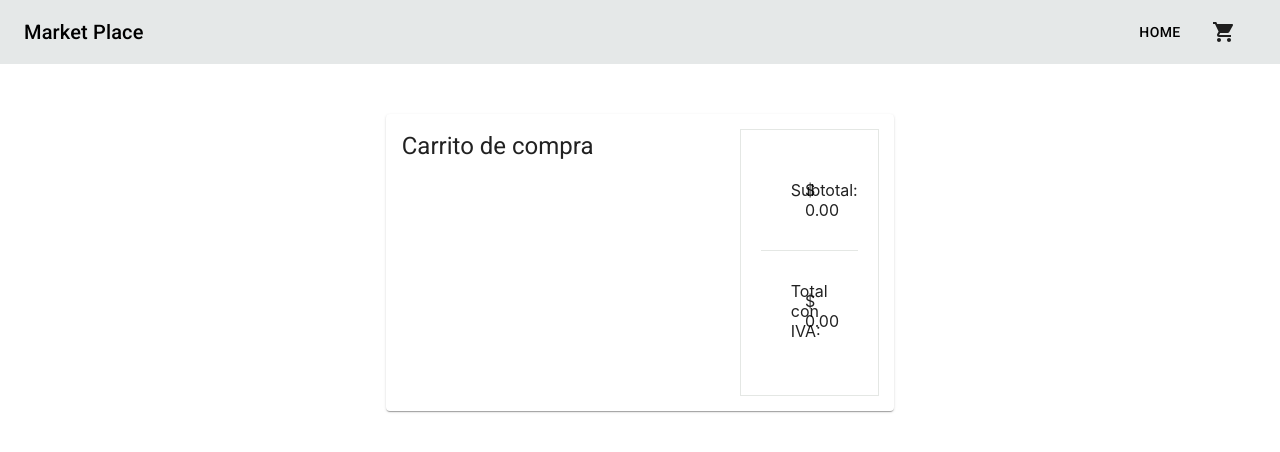
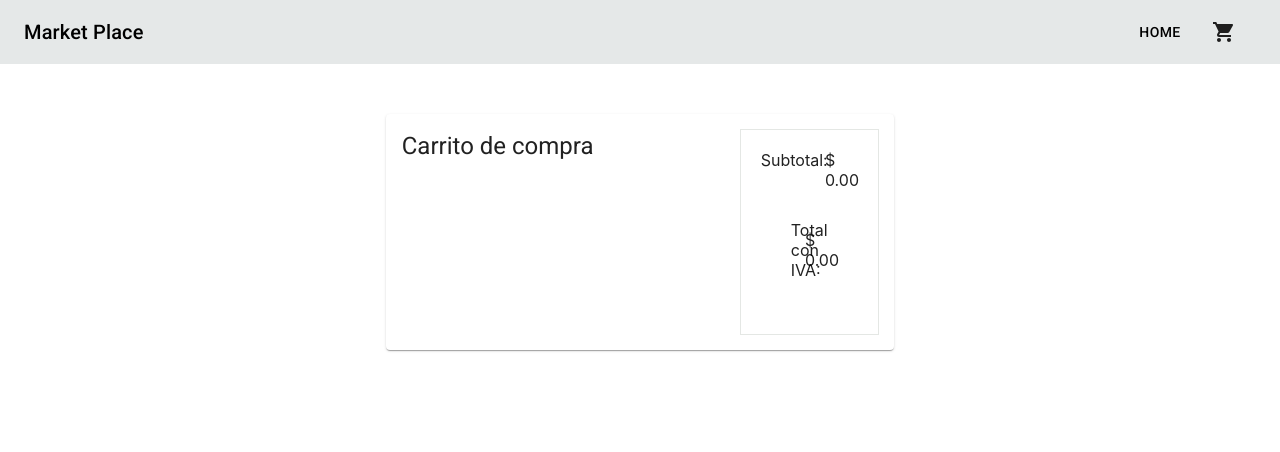
Before and after one commit to Arquetipo28/market-place, a React (Create React App) app: page /my-cart in a window 1280 px wide. Shown: the top 452 px of the page. Built offline with nearby package versions, Linux system fonts and the light colour scheme.

Commit message:
Passing an string array to className on Cart.js

```diff
--- a/src/pages/Cart.js
+++ b/src/pages/Cart.js
@@ -34,7 +34,7 @@ function Cart (props) {
               <Typography variant='h5'>Carrito de compra</Typography>
               <List>
                 {cartItems.map(item => (
-                  <ListItem key={item.id} className={[classes.padding30, classes.borderBotton]}>
+                  <ListItem key={item.id} className={`${[classes.padding30, classes.borderBotton]}`}>
                     <ListItemAvatar>
                       <CardMedia
                         component='img'
@@ -70,7 +70,7 @@ function Cart (props) {
           </Grid>
           <Grid item xs={12} sm={12} md={4}>
             <CardContent className={classes.cartPaymentWrapper}>
-              <Grid container className={[classes.borderBotton, classes.padding30]}>
+              <Grid container className={`${[classes.borderBotton, classes.padding30]}`}>
                 <Grid item xs={8} sm={8} md={8}>
                   <span>Subtotal:</span>
                 </Grid>
@@ -78,7 +78,7 @@ function Cart (props) {
                   <span>$ {subTotalPrice.toFixed(2)}</span>
                 </Grid>
               </Grid>
-              <Grid container className={[classes.padding30]}>
+              <Grid container className={classes.padding30}>
                 <Grid item xs={8} sm={8} md={8}>
                   <span>Total con IVA:</span>
                 </Grid>
```
